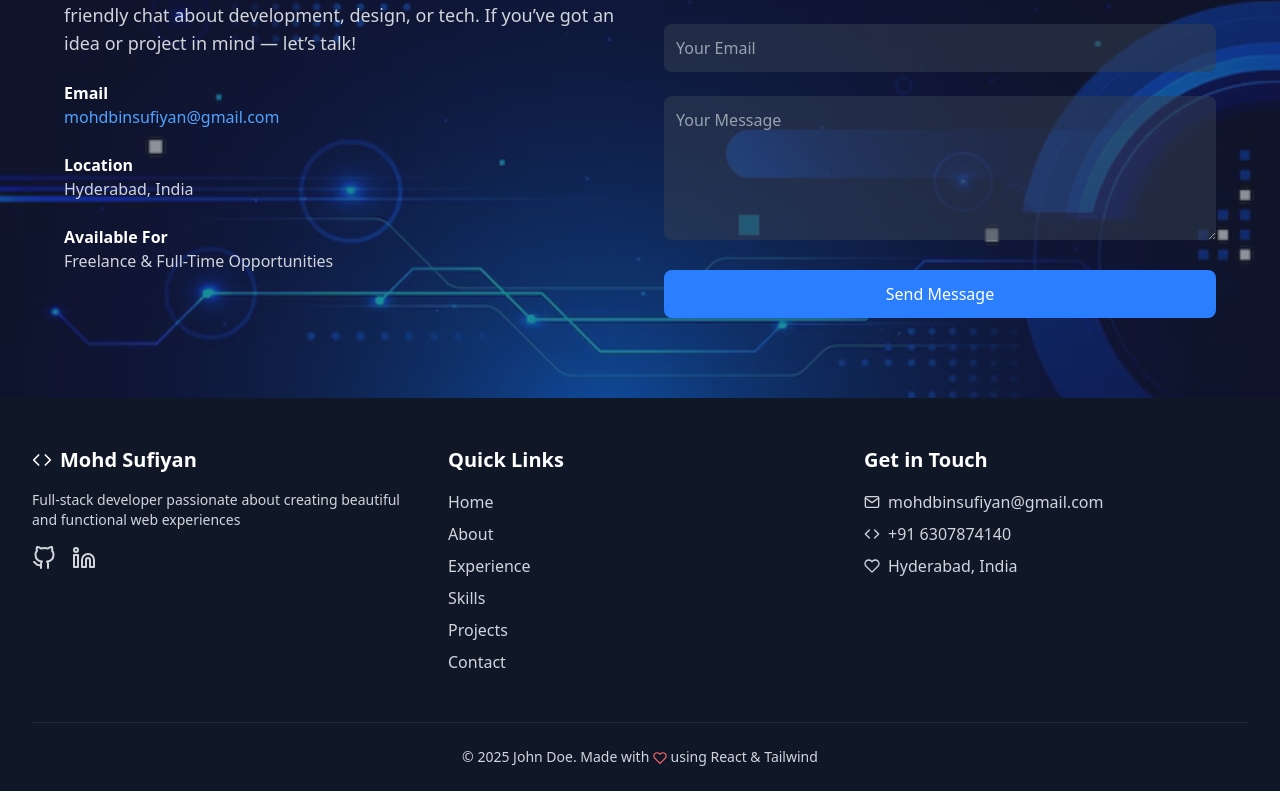
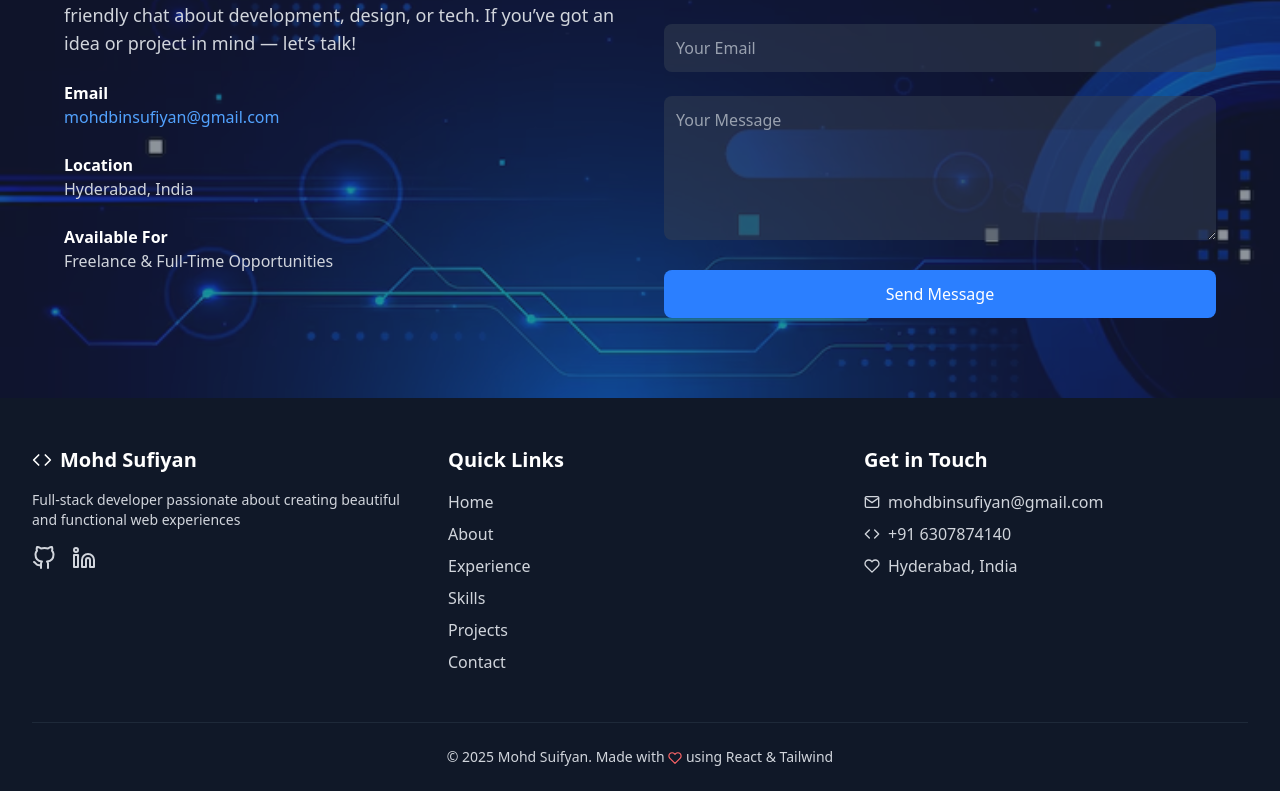
Before and after one commit to suffi-41/myPortfolio, a React (Vite) app: page / in a window 1280 px wide. Shown: the part 5544-6335 px from the top of the page. Built offline with nearby package versions, Linux system fonts and the light colour scheme; no server answers.

Commit message:
Update Footer.jsx

```diff
--- a/src/components/Footer.jsx
+++ b/src/components/Footer.jsx
@@ -104,7 +104,7 @@ const Footer = () => {
           className="border-t border-gray-800 mt-12 py-6 text-center"
         >
           <p className="text-sm">
-            © {currentYear} John Doe. Made with{" "}
+            © {currentYear} Mohd Suifyan. Made with{" "}
             <FiHeart className="inline text-red-400" /> using React & Tailwind
           </p>
         </motion.div>
```
